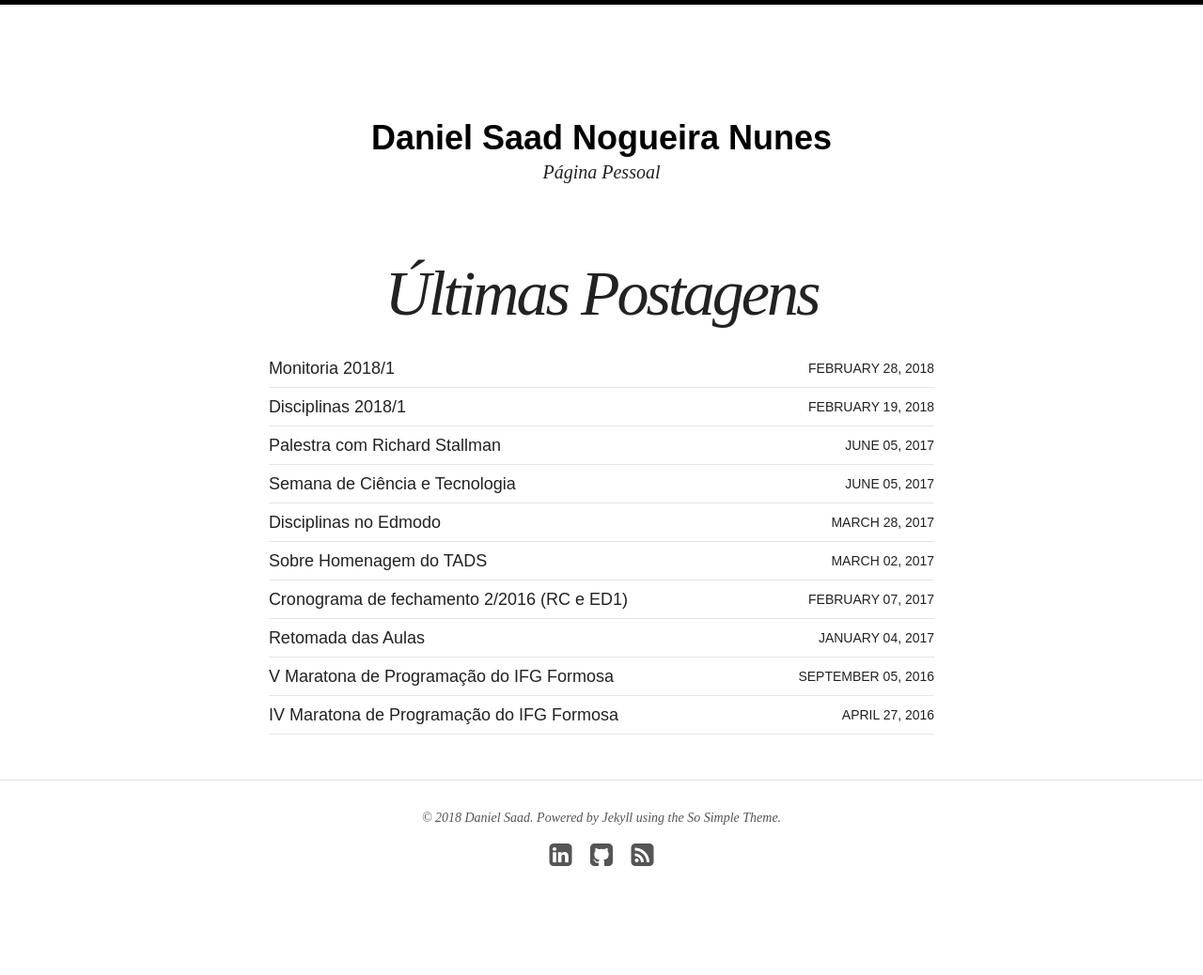
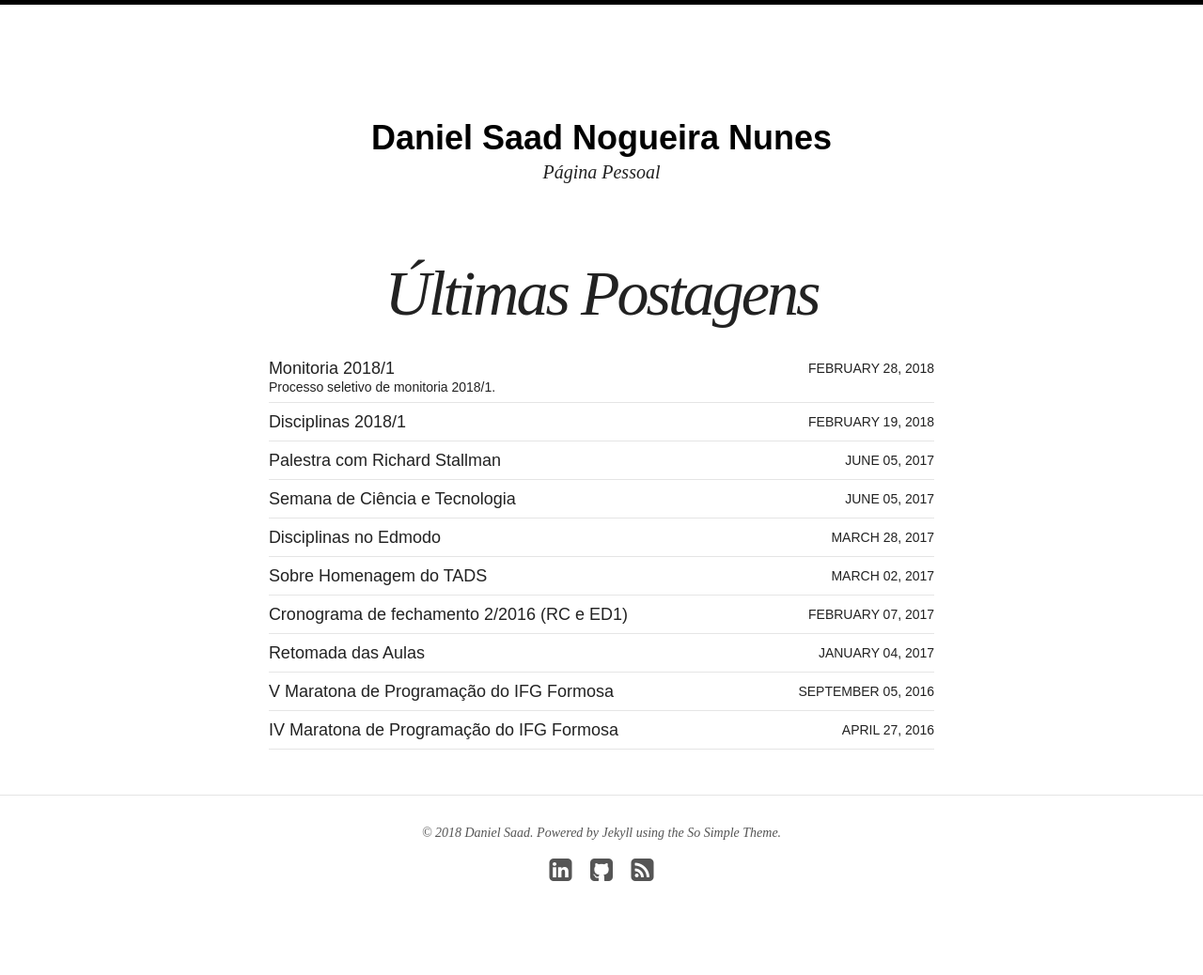
Before and after one commit to danielsaad/danielsaad.github.io, a Jekyll site: the page built from index.html, in a window 1280 px wide. Shown: the whole page at 94% size. Built offline with Jekyll 4.4.1, drawn with Linux system fonts in a browser that asks for light colours; nearby versions of some CDN libraries.

Commit message:
adicionando chamada monitoria

```diff
--- a/_posts/blog/2018-02-28-monitoria-2018-1.md
+++ b/_posts/blog/2018-02-28-monitoria-2018-1.md
@@ -4,6 +4,7 @@ date: 2018-02-28 00:00:00 Z
 layout: post
 status: publish
 comments: true
+excerpt: Processo seletivo de monitoria 2018/1.
 ---
 
 Prezados, o _campus_ taguatinga está ofertando 30 vagas de monitoria remunerada nos diversos curos oferecidos pela instituição. Creio a monitoria é uma atividade que proporcia o aluno uma iniciação à docência e a consolidação de conceitos vistos anteriormente nas disciplinas.
```
